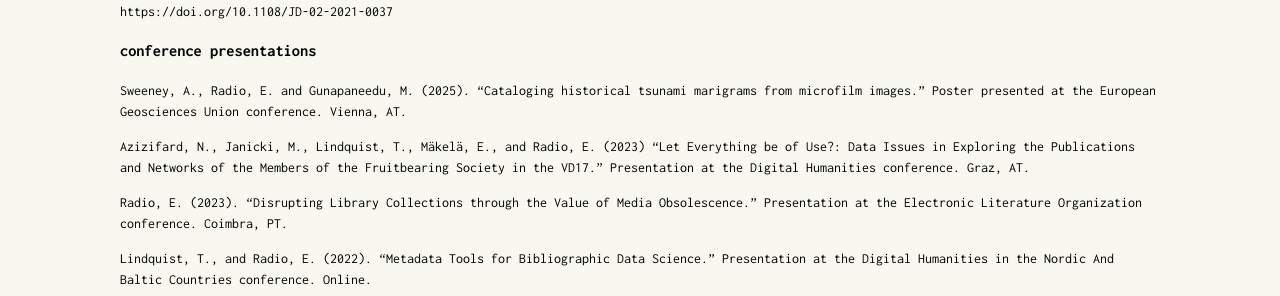
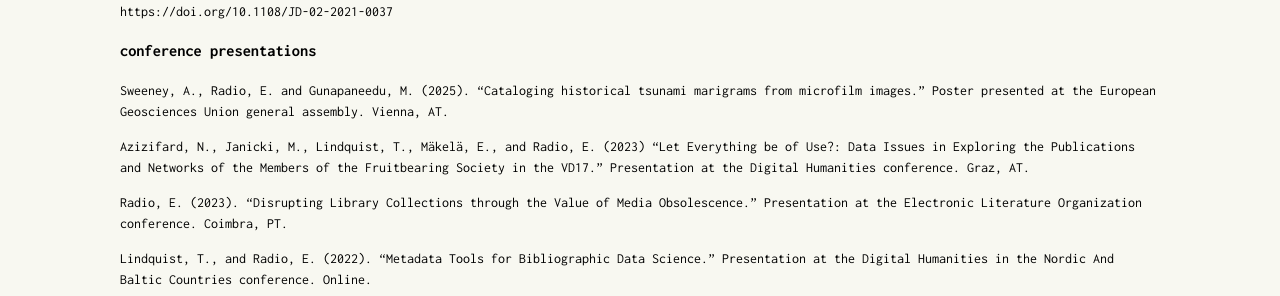
Before and after one commit to erikradio/erikradio.github.io, a Jekyll site: the page built from works.md, in a window 1280 px wide and 900 px high, scrolled down 1082 px. Shown: the part 177-473 px from the top of the window. Built offline with Jekyll 4.4.1, drawn with Linux system fonts in a browser that asks for light colours.

Commit message:
Update works.md

```diff
--- a/works.md
+++ b/works.md
@@ -47,7 +47,7 @@
 
 ### conference presentations
 
-Sweeney, A., Radio, E. and Gunapaneedu, M. (2025). "Cataloging historical tsunami marigrams from microfilm images." Poster presented at the European Geosciences Union conference. Vienna, AT.
+Sweeney, A., Radio, E. and Gunapaneedu, M. (2025). "Cataloging historical tsunami marigrams from microfilm images." Poster presented at the European Geosciences Union general assembly. Vienna, AT.
 
 Azizifard, N.,  Janicki, M., Lindquist, T., Mäkelä, E., and Radio, E. (2023) "Let Everything be of Use?: Data Issues in Exploring the Publications and Networks of the Members of the Fruitbearing Society in the VD17." Presentation at the Digital Humanities conference. Graz, AT.
 
```
